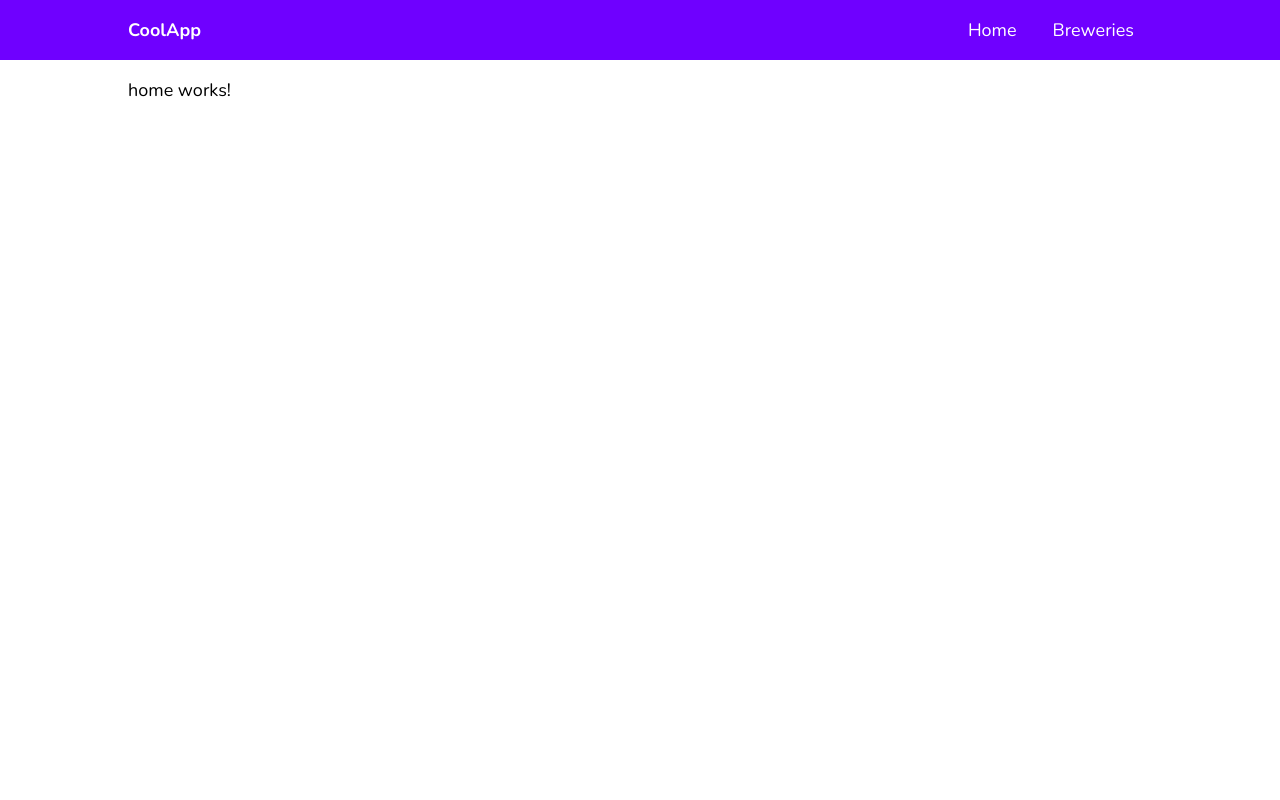
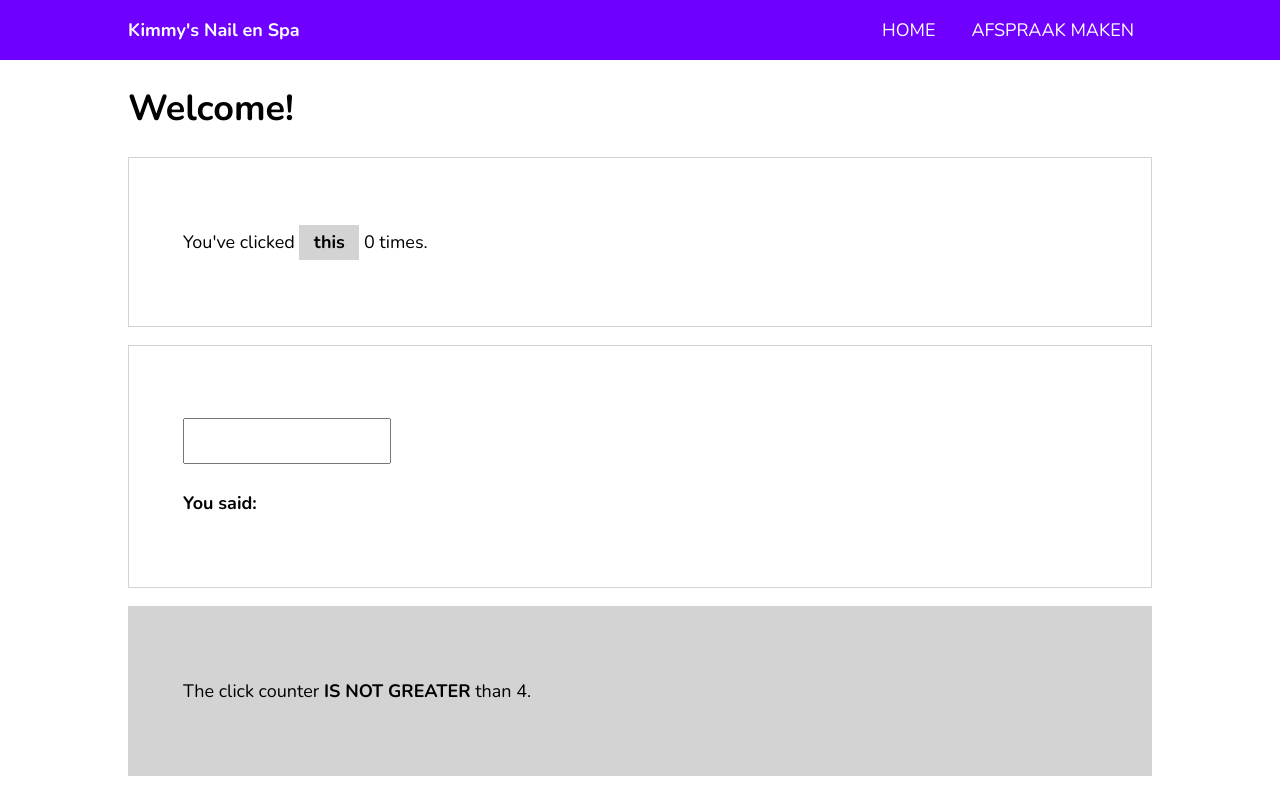
Before and after one commit to chenggggggg/KimmysNailEnSpa, an Angular app in the folder KimmysNailenSpa/: page / in a window 1280 px wide. Built offline with nearby package versions, Linux system fonts and the light colour scheme.

Commit message:
Basic setup complete

```diff
--- /dev/null
+++ b/KimmysNailenSpa/src/app/afspraak/afspraak.component.html
@@ -0,0 +1 @@
+<p>afspraak works!</p>
--- /dev/null
+++ b/KimmysNailenSpa/src/app/afspraak/afspraak.component.ts
@@ -0,0 +1,15 @@
+import { Component, OnInit } from '@angular/core';
+
+@Component({
+  selector: 'app-afspraak',
+  templateUrl: './afspraak.component.html',
+  styleUrls: ['./afspraak.component.scss']
+})
+export class AfspraakComponent implements OnInit {
+
+  constructor() { }
+
+  ngOnInit() {
+  }
+
+}
--- a/KimmysNailenSpa/src/app/app-routing.module.ts
+++ b/KimmysNailenSpa/src/app/app-routing.module.ts
@@ -1,12 +1,12 @@
 import { NgModule } from '@angular/core';
 import { Routes, RouterModule } from '@angular/router';
 import { HomeComponent } from './home/home.component';
-import { ListComponent } from './list/list.component';
+import { AfspraakComponent } from './afspraak/afspraak.component';
 
 
 const routes: Routes = [
   { path: '', component: HomeComponent },
-  { path: 'list', component: ListComponent }
+  { path: 'afspraak', component: AfspraakComponent }
 ];
 
 @NgModule({
--- a/KimmysNailenSpa/src/app/app.component.html
+++ b/KimmysNailenSpa/src/app/app.component.html
@@ -1,11 +1,11 @@
 
 <header>
   <div class="container">
-    <a href="#" class="logo">CoolApp</a>
+    <a href="#" class="logo">Kimmy's Nail en Spa</a>
     <nav>
       <ul>
-        <li><a href="#" routerLink="/">Home</a></li>
-        <li><a href="#" routerLink="/list">Breweries</a></li>
+        <li><a href="#" routerLink="/">HOME</a></li>
+        <li><a href="#" routerLink="/afspraak">AFSPRAAK MAKEN</a></li>
       </ul>
     </nav>
   </div>
--- a/KimmysNailenSpa/src/app/home/home.component.html
+++ b/KimmysNailenSpa/src/app/home/home.component.html
@@ -1 +1,23 @@
-<p>home works!</p>
+<h1>Welcome!</h1>
+
+<div class="play-container">
+    <p>You've clicked <span (click)="countClick()">this</span> {{ clickCounter }} times.</p>
+</div>
+
+<div class="play-container">
+    <p>
+        <input type="text" [(ngModel)]="name">
+        <br>
+        <strong>You said: </strong> {{ name }}
+    </p>
+</div>
+
+<div class="play-container" [ngClass]="setClasses()">
+    <ng-template [ngIf]="clickCounter > 4" [ngIfElse]="none">
+        <p>The click counter <strong>IS GREATER</strong> than 4.</p>
+    </ng-template>
+
+    <ng-template #none>
+        <p>The click counter <strong>IS NOT GREATER</strong> than 4.</p>
+    </ng-template>
+</div>
--- a/KimmysNailenSpa/src/app/home/home.component.scss
+++ b/KimmysNailenSpa/src/app/home/home.component.scss
@@ -0,0 +1,27 @@
+span {
+    font-weight: bold;
+    background: lightgray;
+    padding: .3em .8em;
+    cursor: pointer;
+    user-select: none;
+}
+
+.play-container {
+    padding: 3em;
+    border: 1px solid lightgray;
+    margin-bottom: 1em;
+
+    input {
+        padding: 1em;
+        margin-bottom: 2em;
+    }
+}
+
+.active {
+    background-color: yellow;
+    border: 4px solid black;
+}
+
+.notactive {
+    background-color: lightgray;
+}
--- a/KimmysNailenSpa/src/app/home/home.component.ts
+++ b/KimmysNailenSpa/src/app/home/home.component.ts
@@ -7,9 +7,23 @@ import { Component, OnInit } from '@angular/core';
 })
 export class HomeComponent implements OnInit {
 
+  clickCounter: number = 0;
+  name: string = '';
+
   constructor() { }
 
   ngOnInit() {
   }
 
+  countClick() {
+    this.clickCounter += 1;
+  }
+
+  setClasses() {
+    let myClasses = {
+      active: this.clickCounter > 4,
+      notactive: this.clickCounter <= 4,
+    }
+    return myClasses;
+  }
 }
--- a/KimmysNailenSpa/src/app/list/list.component.html
+++ /dev/null
@@ -1 +0,0 @@
-<p>list works!</p>
--- a/KimmysNailenSpa/src/app/list/list.component.ts
+++ /dev/null
@@ -1,15 +0,0 @@
-import { Component, OnInit } from '@angular/core';
-
-@Component({
-  selector: 'app-list',
-  templateUrl: './list.component.html',
-  styleUrls: ['./list.component.scss']
-})
-export class ListComponent implements OnInit {
-
-  constructor() { }
-
-  ngOnInit() {
-  }
-
-}
```
Also changed, not shown: KimmysNailenSpa/src/app/app.module.ts (+5 -3 lines), KimmysNailenSpa/src/app/http.service.ts (added, +13 -0 lines), KimmysNailenSpa/src/app/afspraak/afspraak.component.scss (added), 2 other files (tests, documents, lock files or other folders).
